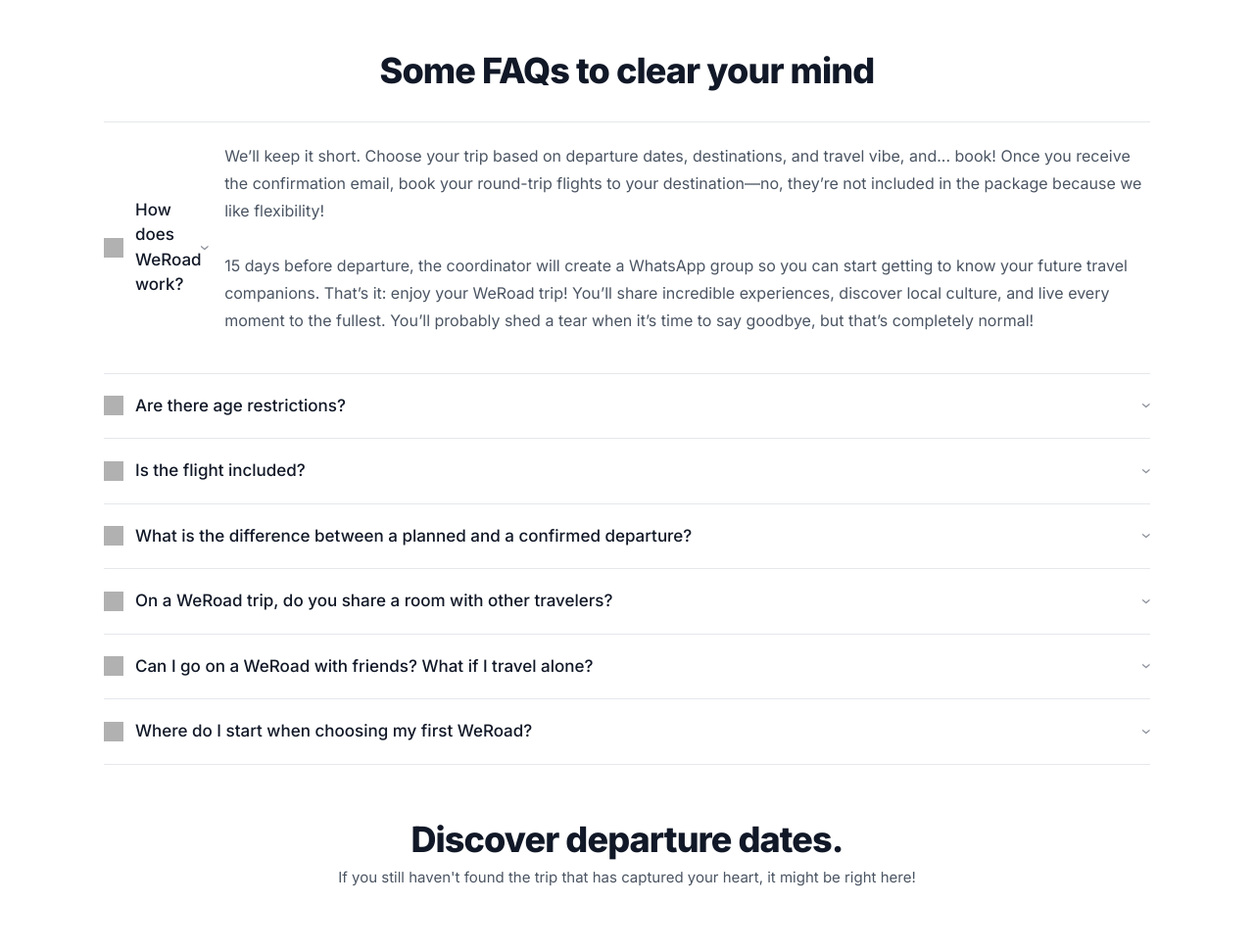
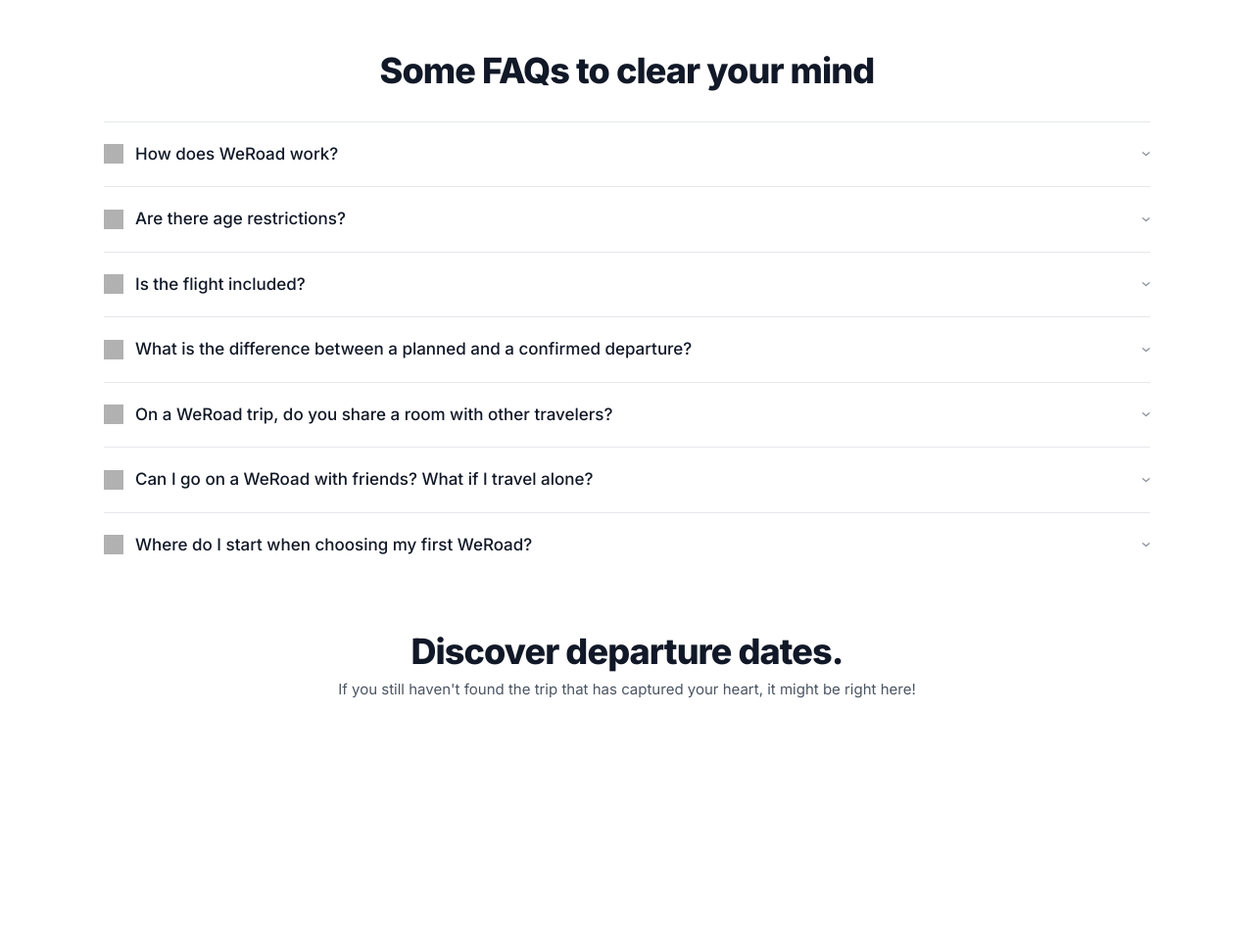
Before and after one commit to beganime/tours, a plain HTML site: page first_weroad.html in a window 1280 px wide. Shown: the part 2860-3831 px from the top of the page at 98% size. After the commit the page ends 3640 px from the top, so only its background shows below. Drawn offline with nearby package versions, Linux system fonts and the light colour scheme; grey boxes are pictures that could not be loaded.

Commit message:
Add files via upload

```diff
--- a/first_weroad.html
+++ b/first_weroad.html
@@ -31,8 +31,12 @@
     .no-scrollbar::-webkit-scrollbar{display:none}
     .no-scrollbar{-ms-overflow-style:none;scrollbar-width:none}
 
-.faq-chevron{display:inline-block;transition:transform .2s;transform:rotate(90deg);} /* вниз */
-details[open] .faq-chevron{transform:rotate(-90deg);}                               /* вверх при открытии */
+summary::-webkit-details-marker{display:none} /* скрыть дефолтный маркер в Safari/Chrome */
+summary::marker{content:""}                  /* скрыть в Firefox */
+
+.faq-chevron{display:inline-block; transition:transform .2s; transform:rotate(90deg);} /* вниз по умолчанию */
+details[open] .faq-chevron{transform:rotate(-90deg);}                                  /* вверх когда открыт */
+
 
 
   </style>
@@ -237,22 +241,25 @@
     <div class="mt-8 divide-y divide-[var(--border)] border-t border-b">
 
       <!-- 1 -->
-      <details class="group">
+  <details class="group border-b border-[var(--border)] last:border-b-0">
         <summary class="list-none cursor-pointer select-none py-4 sm:py-5">
           <div class="flex items-center justify-between gap-4">
             <div class="flex items-center gap-3 transform transition-transform duration-200 group-hover:translate-x-1">
-              <img src="https://cdn.weroad.io/common/images/icons-services/dark-gray/activities.svg" alt="Activities" class="w-5 h-5 opacity-80 transition-opacity group-hover:opacity-100" loading="lazy">
+              <img src="https://cdn.weroad.io/common/images/icons-services/dark-gray/activities.svg" alt="Registry" class="w-5 h-5 opacity-80 transition-opacity group-hover:opacity-100" loading="lazy">
               <span class="text-[16px] sm:text-[17px] font-medium">How does WeRoad work?</span>
             </div>
 <span class="faq-chevron text-gray-500/80">›</span>
+          </div>
+        </summary>
         <div class="pb-5 text-gray-600 leading-7">
-        We’ll keep it short. Choose your trip based on departure dates, destinations, and travel vibe, and... book! Once you receive the confirmation email, book your round-trip flights to your destination—no, they’re not included in the package because we like flexibility!
-<br><br>15 days before departure, the coordinator will create a WhatsApp group so you can start getting to know your future travel companions. That’s it: enjoy your WeRoad trip! You’ll share incredible experiences, discover local culture, and live every moment to the fullest. You’ll probably shed a tear when it’s time to say goodbye, but that’s completely normal!
+We’ll keep it short. Choose your trip based on departure dates, destinations, and travel vibe, and... book! Once you receive the confirmation email, book your round-trip flights to your destination—no, they’re not included in the package because we like flexibility!
+<br><br>15 days before departure, the coordinator will create a WhatsApp group so you can start getting to know your future travel companions. That’s it: enjoy your WeRoad trip! You’ll share incredible experiences, discover local culture, and live every moment to the fullest. You’ll probably shed a tear when it’s time to say goodbye, but that’s completely normal!      </details>
         </div>
       </details>
 
+
       <!-- 2 -->
-      <details class="group">
+<details class="group border-b border-[var(--border)] last:border-b-0">
         <summary class="list-none cursor-pointer select-none py-4 sm:py-5">
           <div class="flex items-center justify-between gap-4">
             <div class="flex items-center gap-3 transform transition-transform duration-200 group-hover:translate-x-1">
@@ -267,7 +274,7 @@
       </details>
 
       <!-- 3 -->
-      <details class="group">
+<details class="group border-b border-[var(--border)] last:border-b-0">
         <summary class="list-none cursor-pointer select-none py-4 sm:py-5">
           <div class="flex items-center justify-between gap-4">
             <div class="flex items-center gap-3 transform transition-transform duration-200 group-hover:translate-x-1">
@@ -282,7 +289,7 @@
       </details>
 
       <!-- 4 -->
-      <details class="group">
+ <details class="group border-b border-[var(--border)] last:border-b-0">
         <summary class="list-none cursor-pointer select-none py-4 sm:py-5">
           <div class="flex items-center justify-between gap-4">
             <div class="flex items-center gap-3 transform transition-transform duration-200 group-hover:translate-x-1">
@@ -297,8 +304,7 @@
       </details>
 
       <!-- 5 -->
-      <details class="group">
-        <summary class="list-none cursor-pointer select-none py-4 sm:py-5">
+<details class="group border-b border-[var(--border)] last:border-b-0">        <summary class="list-none cursor-pointer select-none py-4 sm:py-5">
           <div class="flex items-center justify-between gap-4">
             <div class="flex items-center gap-3 transform transition-transform duration-200 group-hover:translate-x-1">
               <img src="https://cdn.weroad.io/common/images/icons-services/dark-gray/bed.svg" alt="Bed" class="w-5 h-5 opacity-80 transition-opacity group-hover:opacity-100" loading="lazy">
@@ -313,8 +319,7 @@
       </details>
 
       <!-- 6 NEW (separate question with culture icon) -->
-      <details class="group">
-        <summary class="list-none cursor-pointer select-none py-4 sm:py-5">
+<details class="group border-b border-[var(--border)] last:border-b-0">        <summary class="list-none cursor-pointer select-none py-4 sm:py-5">
           <div class="flex items-center justify-between gap-4">
             <div class="flex items-center gap-3 transform transition-transform duration-200 group-hover:translate-x-1">
               <img src="https://cdn.weroad.io/common/images/icons-services/dark-gray/culture.svg" alt="Culture" class="w-5 h-5 opacity-80 transition-opacity group-hover:opacity-100" loading="lazy">
@@ -328,8 +333,7 @@
       </details>
 
       <!-- 7 -->
-      <details class="group">
-        <summary class="list-none cursor-pointer select-none py-4 sm:py-5">
+<details class="group border-b border-[var(--border)] last:border-b-0">        <summary class="list-none cursor-pointer select-none py-4 sm:py-5">
           <div class="flex items-center justify-between gap-4">
             <div class="flex items-center gap-3 transform transition-transform duration-200 group-hover:translate-x-1">
               <img src="https://cdn.weroad.io/common/images/icons-services/dark-gray/souk.svg" alt="Start" class="w-5 h-5 opacity-80 transition-opacity group-hover:opacity-100" loading="lazy">
@@ -433,6 +437,8 @@
     prevBtn?.addEventListener('click', () => track.scrollBy({ left: -stepSize(), behavior: 'smooth' }));
     track.addEventListener('scroll', () => { window.requestAnimationFrame(updateDots); });
     window.addEventListener('resize', updateDots);
+
+
   </script>
 </body>
 </html>
```
